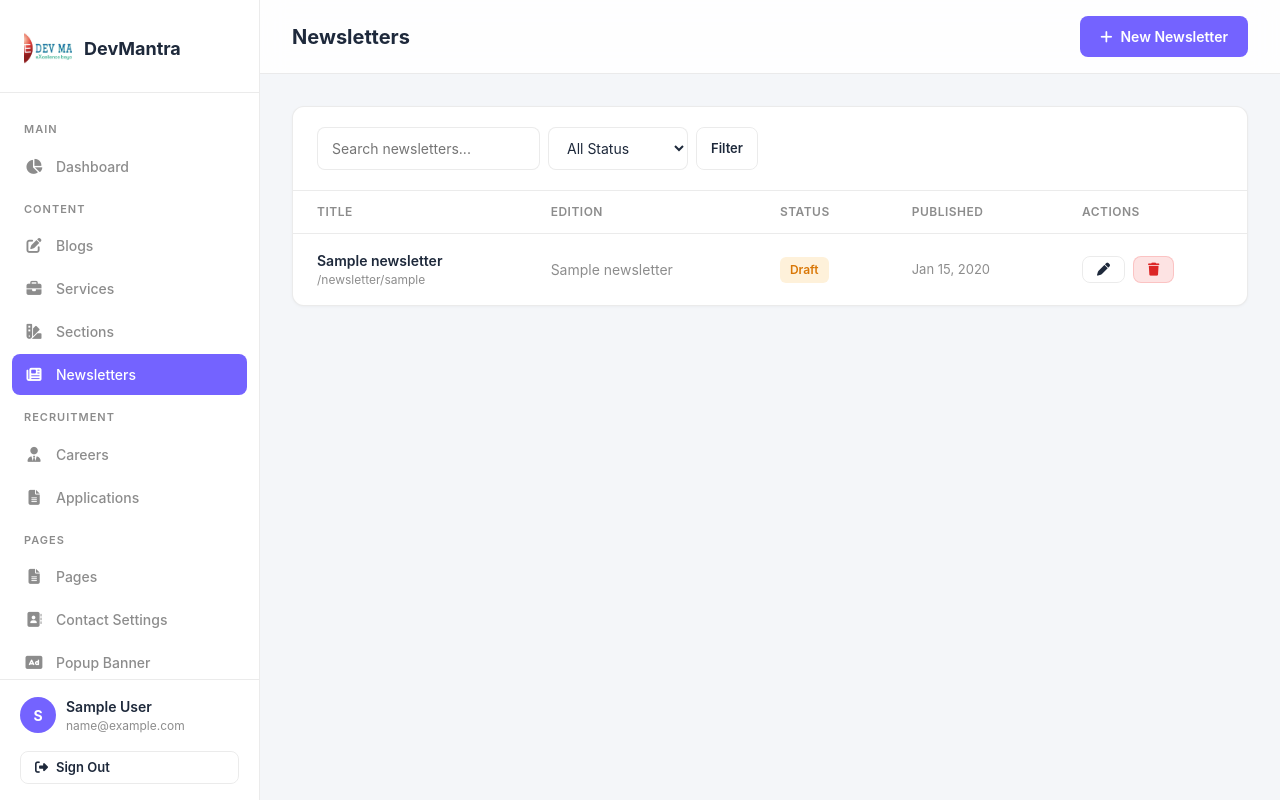
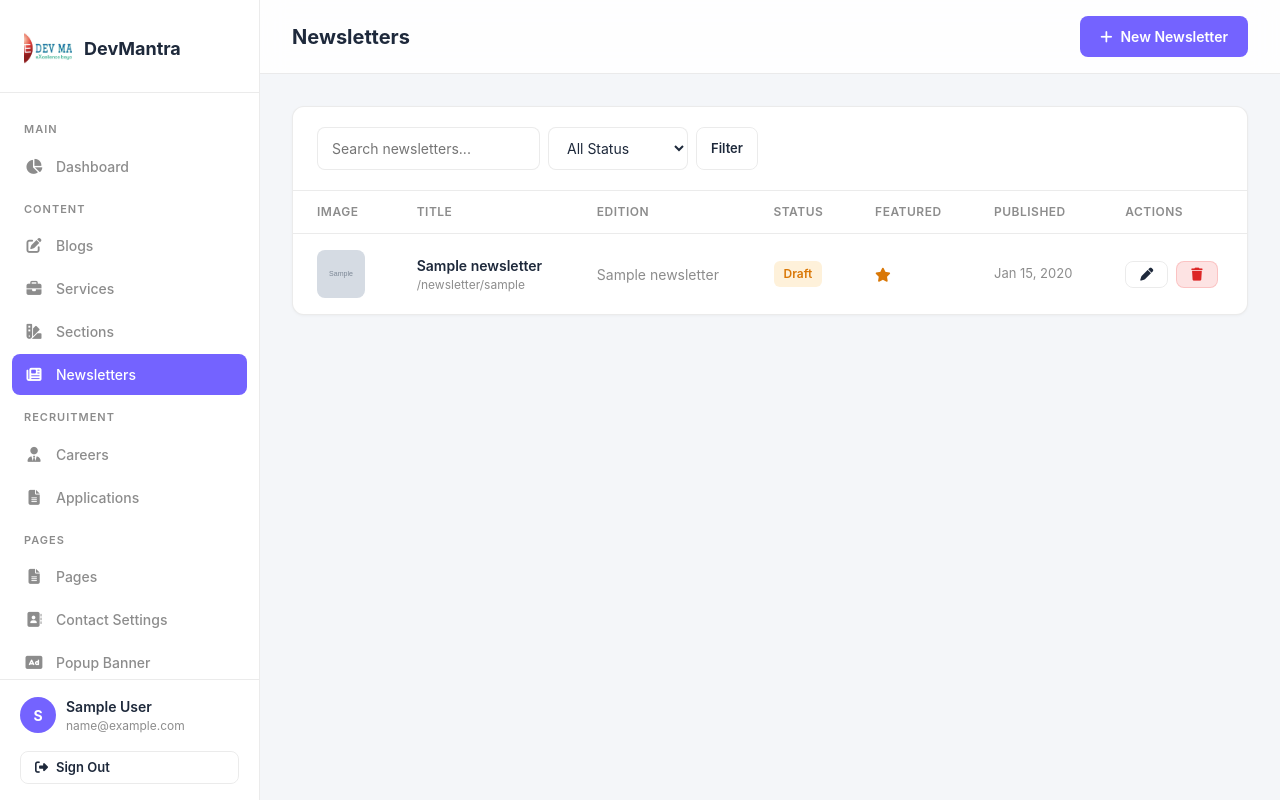
Before and after one commit to Digigit24/Devmantra, a Laravel app: page /admin/newsletters in a window 1280 px wide. Run offline with Laravel 12, Linux system fonts and the light colour scheme; a user stored in the database is signed in; tables that the repository leaves empty hold one stand-in row (values such as "Sample post"); grey boxes marked "Sample" are stand-in pictures; some libraries are stand-ins or nearby versions.

Commit message:
Add image and featured support to newsletters
- Migration: add is_featured boolean column to newsletters table
- Model: add is_featured to fillable/casts, add featured() scope
- Controller: handle is_featured boolean in store/update
- Admin index: add Image and Featured columns (matching blog pattern)
- Admin create/edit: add "Mark as Featured" checkbox
- Frontend index: add featured newsletter hero section with image, add images to all edition cards
- FrontendController: add featured newsletter logic to newsletterIndex (matching blogIndex pattern)

https://claude.ai/code/session_017a9r9Dpkfxc8BJ8NDqh9MX

```diff
--- a/app/Http/Controllers/Admin/NewsletterController.php
+++ b/app/Http/Controllers/Admin/NewsletterController.php
@@ -54,6 +54,7 @@ class NewsletterController extends Controller
             'excerpt' => 'nullable|string',
             'featured_image' => 'nullable|image|mimes:jpeg,png,jpg,gif,webp|max:2048',
             'edition_label' => 'nullable|string|max:100',
+            'is_featured' => 'nullable|boolean',
             'meta_description' => 'nullable|string|max:255',
             'status' => 'required|in:draft,published',
             'published_at' => 'nullable|date',
@@ -62,6 +63,8 @@ class NewsletterController extends Controller
         if ($request->hasFile('featured_image')) {
             $validated['featured_image'] = $request->file('featured_image')->store('newsletters', 'public');
         }
+
+        $validated['is_featured'] = $request->boolean('is_featured');
 
         if ($validated['status'] === 'published' && empty($validated['published_at'])) {
             $validated['published_at'] = now();
@@ -86,6 +89,7 @@ class NewsletterController extends Controller
             'excerpt' => 'nullable|string',
             'featured_image' => 'nullable|image|mimes:jpeg,png,jpg,gif,webp|max:2048',
             'edition_label' => 'nullable|string|max:100',
+            'is_featured' => 'nullable|boolean',
             'meta_description' => 'nullable|string|max:255',
             'status' => 'required|in:draft,published',
             'published_at' => 'nullable|date',
@@ -97,6 +101,8 @@ class NewsletterController extends Controller
             }
             $validated['featured_image'] = $request->file('featured_image')->store('newsletters', 'public');
         }
+
+        $validated['is_featured'] = $request->boolean('is_featured');
 
         if ($validated['status'] === 'published' && !$newsletter->published_at && empty($validated['published_at'])) {
             $validated['published_at'] = now();
--- a/app/Models/Newsletter.php
+++ b/app/Models/Newsletter.php
@@ -18,12 +18,14 @@ class Newsletter extends Model
         'excerpt',
         'featured_image',
         'edition_label',
+        'is_featured',
         'meta_description',
         'status',
         'published_at',
     ];
 
     protected $casts = [
+        'is_featured' => 'boolean',
         'published_at' => 'datetime',
     ];
 
@@ -67,6 +69,11 @@ class Newsletter extends Model
         return $query->where('status', 'published');
     }
 
+    public function scopeFeatured($query)
+    {
+        return $query->where('is_featured', true);
+    }
+
     public function getUrlAttribute(): string
     {
         return url('/newsletter/' . $this->slug);
--- a/resources/views/admin/newsletters/create.blade.php
+++ b/resources/views/admin/newsletters/create.blade.php
@@ -59,6 +59,12 @@
                     <label class="dm-form-label">Meta Description</label>
                     <textarea name="meta_description" class="dm-form-textarea" style="min-height:60px;">{{ old('meta_description') }}</textarea>
                 </div>
+                <div class="dm-form-group">
+                    <div class="dm-form-check">
+                        <input type="checkbox" name="is_featured" value="1" {{ old('is_featured') ? 'checked' : '' }}>
+                        <label class="dm-form-label" style="margin-bottom:0;">Mark as Featured</label>
+                    </div>
+                </div>
                 <button type="submit" class="dm-btn dm-btn-primary w-100">
                     <i class="fa-solid fa-check"></i> Create Newsletter
                 </button>
--- a/resources/views/admin/newsletters/edit.blade.php
+++ b/resources/views/admin/newsletters/edit.blade.php
@@ -63,6 +63,12 @@
                     <label class="dm-form-label">Meta Description</label>
                     <textarea name="meta_description" class="dm-form-textarea" style="min-height:60px;">{{ old('meta_description', $newsletter->meta_description) }}</textarea>
                 </div>
+                <div class="dm-form-group">
+                    <div class="dm-form-check">
+                        <input type="checkbox" name="is_featured" value="1" {{ old('is_featured', $newsletter->is_featured) ? 'checked' : '' }}>
+                        <label class="dm-form-label" style="margin-bottom:0;">Mark as Featured</label>
+                    </div>
+                </div>
                 <button type="submit" class="dm-btn dm-btn-primary w-100">
                     <i class="fa-solid fa-check"></i> Update Newsletter
                 </button>
--- a/resources/views/admin/newsletters/index.blade.php
+++ b/resources/views/admin/newsletters/index.blade.php
@@ -28,9 +28,11 @@
     <table class="dm-table">
         <thead>
             <tr>
+                <th>Image</th>
                 <th>Title</th>
                 <th>Edition</th>
                 <th>Status</th>
+                <th>Featured</th>
                 <th>Published</th>
                 <th>Actions</th>
             </tr>
@@ -38,6 +40,13 @@
         <tbody>
             @forelse($newsletters as $newsletter)
             <tr>
+                <td>
+                    @if($newsletter->featured_image)
+                        <img src="{{ asset('storage/' . $newsletter->featured_image) }}" class="dm-table-thumb" alt="">
+                    @else
+                        <div class="dm-table-thumb d-flex align-items-center justify-content-center" style="background:var(--dm-purple-light);"><i class="fa-solid fa-image" style="color:var(--dm-purple);"></i></div>
+                    @endif
+                </td>
                 <td>
                     <div style="font-weight:600;color:var(--dm-text);">{{ Str::limit($newsletter->title, 50) }}</div>
                     <div style="font-size:12px;color:var(--dm-text-muted);">/newsletter/{{ $newsletter->slug }}</div>
@@ -47,6 +56,11 @@
                     <span class="dm-badge {{ $newsletter->status === 'published' ? 'dm-badge-published' : 'dm-badge-draft' }}">
                         {{ ucfirst($newsletter->status) }}
                     </span>
+                </td>
+                <td>
+                    @if($newsletter->is_featured)
+                        <i class="fa-solid fa-star" style="color:var(--dm-warning);"></i>
+                    @endif
                 </td>
                 <td style="font-size:13px;color:var(--dm-text-muted);">
                     {{ $newsletter->published_at ? $newsletter->published_at->format('M d, Y') : '-' }}
@@ -67,7 +81,7 @@
             </tr>
             @empty
             <tr>
-                <td colspan="5" style="text-align:center;padding:40px;color:var(--dm-text-muted);">
+                <td colspan="7" style="text-align:center;padding:40px;color:var(--dm-text-muted);">
                     <i class="fa-solid fa-newspaper" style="font-size:32px;display:block;margin-bottom:12px;"></i>
                     No newsletters yet. <a href="{{ route('admin.newsletters.create') }}">Create your first newsletter</a>
                 </td>
```
Also changed, not shown: app/Http/Controllers/FrontendController.php (+6 -2 lines), resources/views/frontend/newsletter-index.blade.php (+62 -1 lines), database/migrations/2026_03_11_000003_add_is_featured_to_newsletters_table.php (added).
